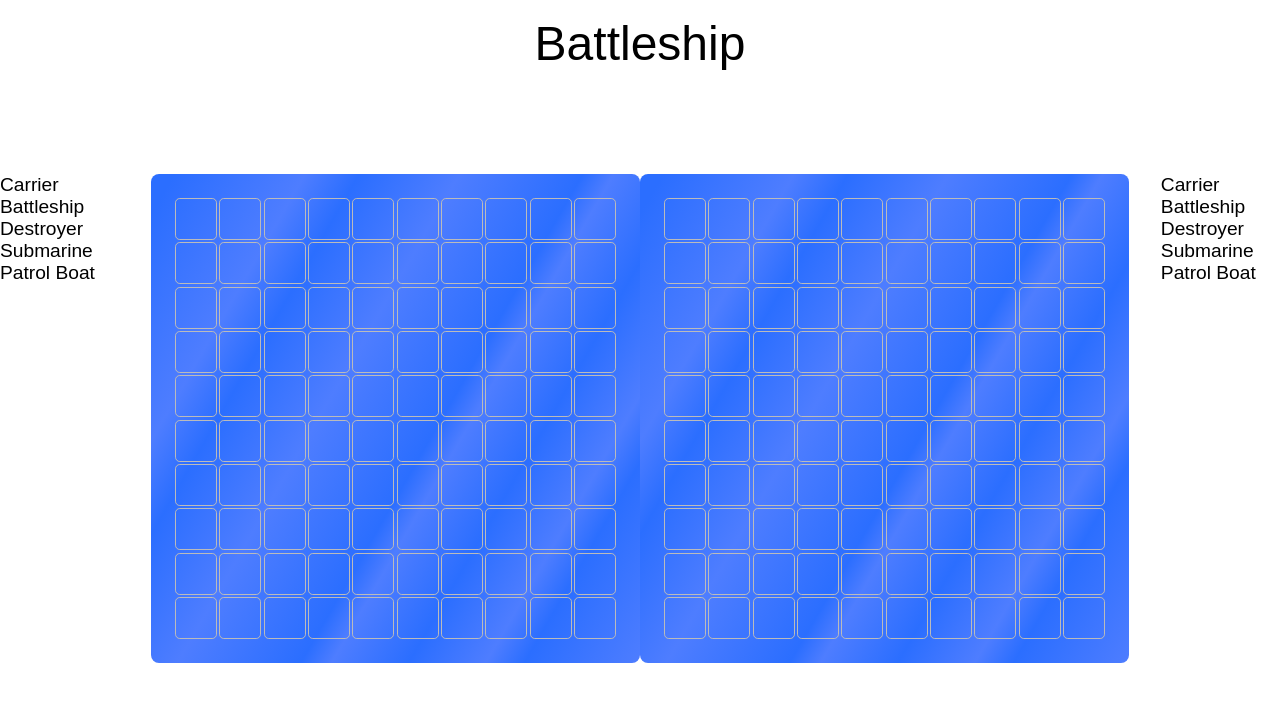
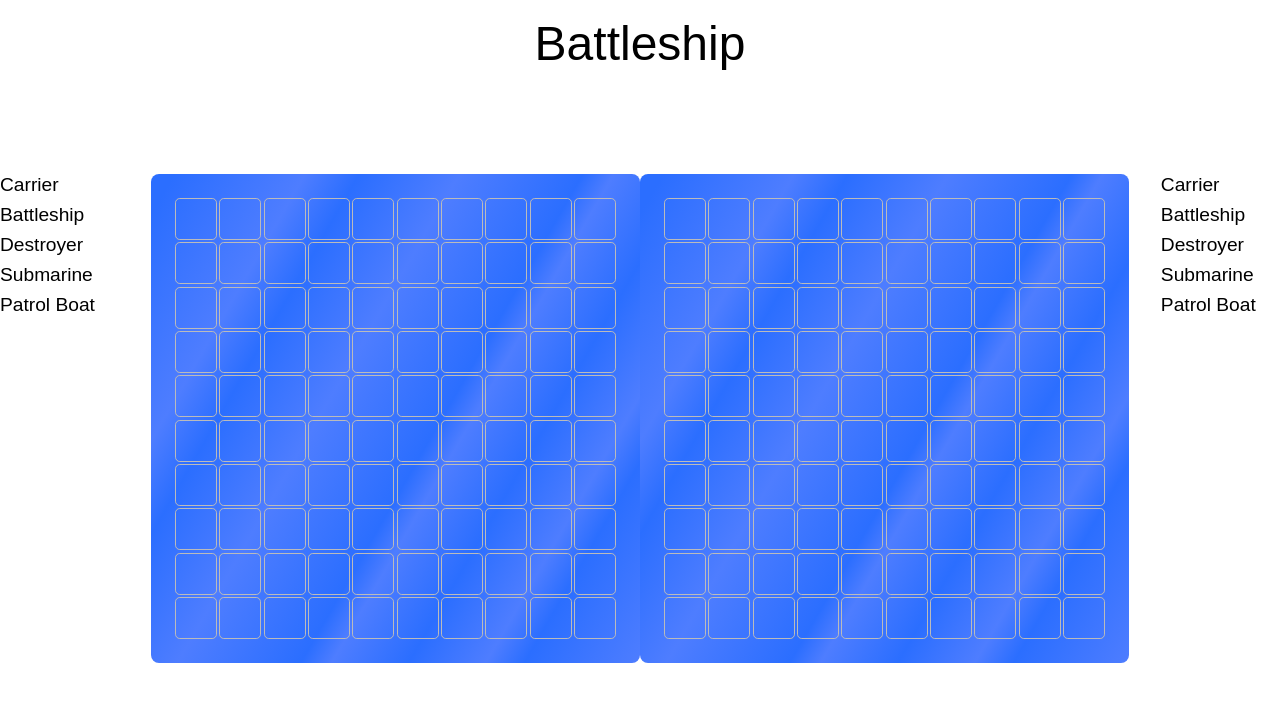
Before and after one commit to meuzishun/battleship, a website with bundled scripts: page index.html in a window 1280 px wide. Built offline with nearby package versions, Linux system fonts and the light colour scheme.

Commit message:
style up the ship lists a bit for now

```diff
--- a/style.css
+++ b/style.css
@@ -64,6 +64,9 @@ html {
 
 .ship-list {
   width: 25%;
+  display: flex;
+  flex-direction: column;
+  gap: 0.5rem;
 }
 
 .ship-name {
```
